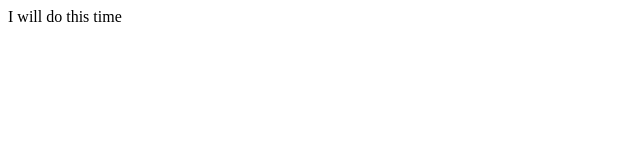
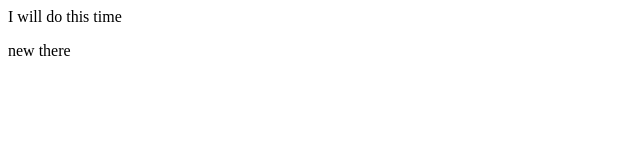
Before and after one commit to Priya-gif-coder/demo-repo, a plain HTML site: page index.html in a window 1280 px wide. Shown: the full height of the page, 0-640 px from the left. Drawn offline with Linux system fonts and the light colour scheme.

Commit message:
Update index.html
checking second line

```diff
--- a/index.html
+++ b/index.html
@@ -1 +1,2 @@
 <div>I will do this time</div>
+<p>new there</p>
```
